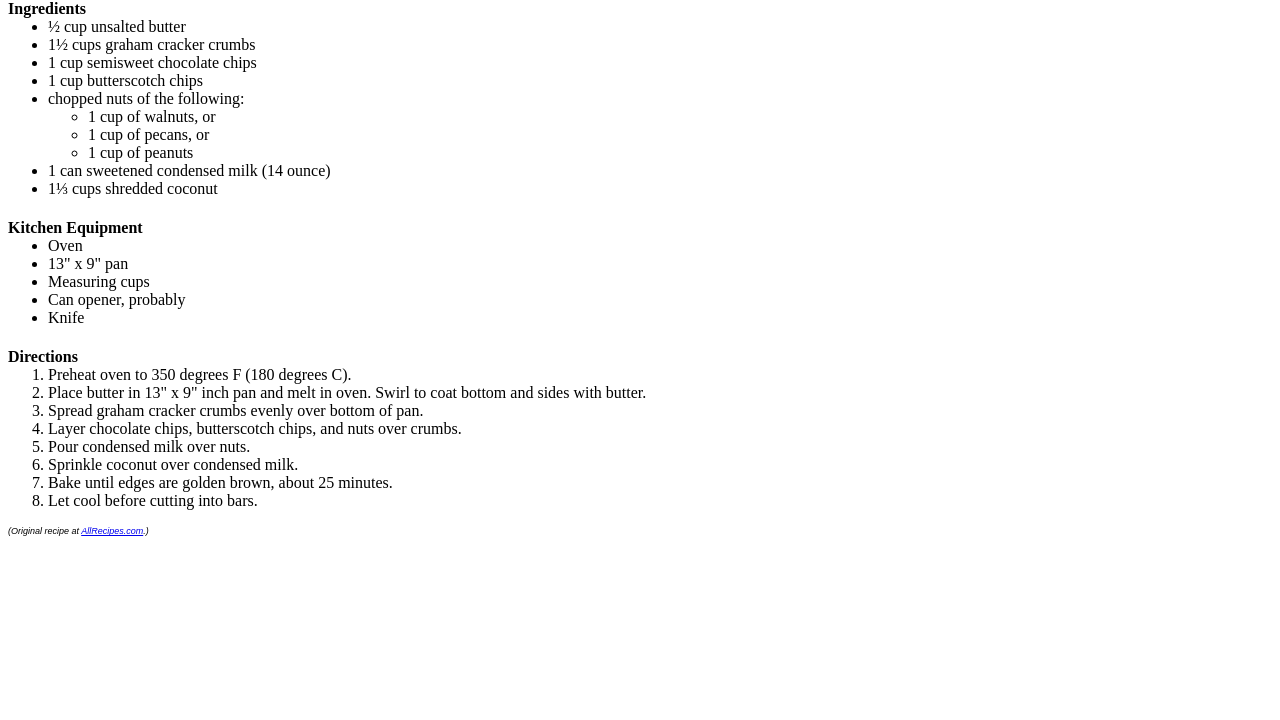
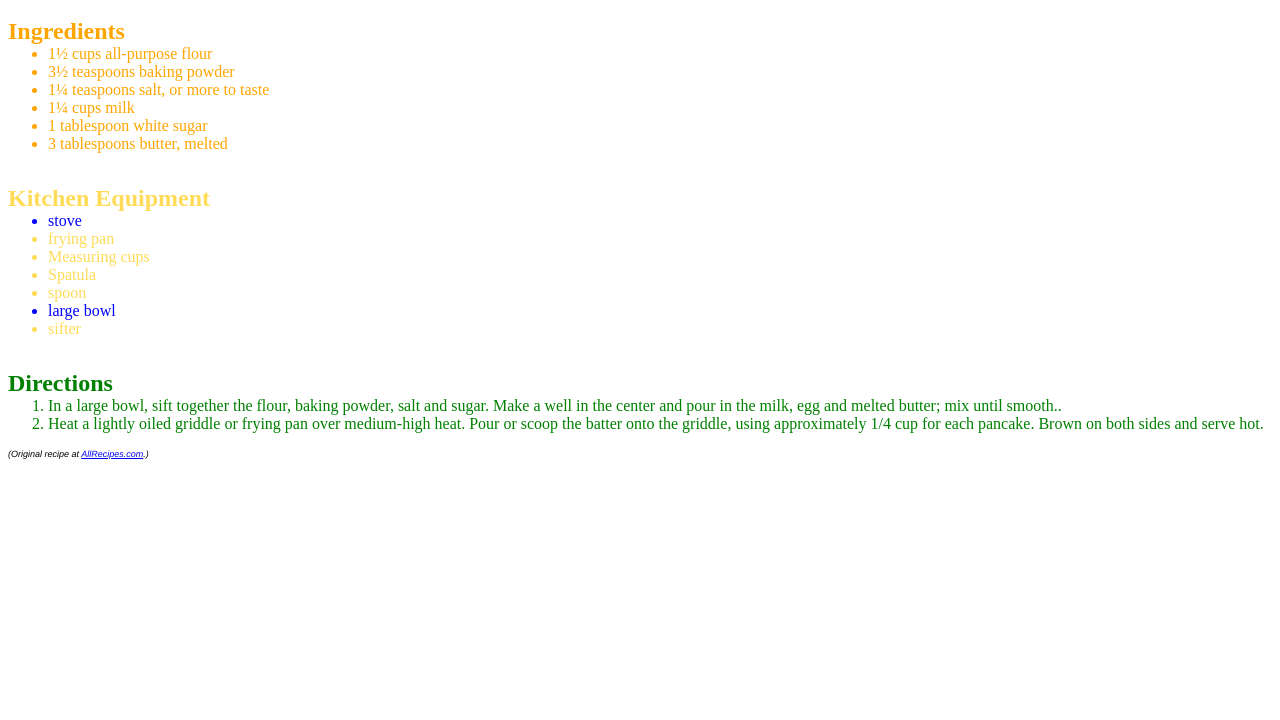
Before and after one commit to Maddyzip/tp3, a plain HTML site: page index.html in a window 1280 px wide. Shown: the part 80-800 px from the top of the page. Drawn offline with Linux system fonts and the light colour scheme; a script that the page names is missing.

Commit message:
updated recipe and css

```diff
--- a/index.html
+++ b/index.html
@@ -6,7 +6,7 @@
   <!-- meta tags and title -->
   <meta charset="UTF-8">
   <meta name="viewport" content="width=device-width, initial-scale=1.0">
-  <title>TP 3: Seven Layer Bars</title>
+  <title>Good old fashioned pancakes</title>
 
   <!-- external and on-page CSS goes here -->
   <link rel="stylesheet" href="styles.css" media="all">
@@ -24,53 +24,42 @@
 
 <body>
 
-  <h1>Seven Layer Bars</h1>
+  <h1>Good old fashioned Pancakes</h1>
 
   <div id="ingredients">
     <h4>Ingredients</h4>
     <ul>
-      <li>½ cup unsalted butter</li>
-      <li>1½ cups graham cracker crumbs</li>
-      <li>1 cup semisweet chocolate chips</li>
-      <li>1 cup butterscotch chips</li>
-      <li>chopped nuts of the following:
-        <ul>
-          <li>1 cup of walnuts, or</li>
-          <li>1 cup of pecans, or</li>
-          <li>1 cup of peanuts</li>
-        </ul>
-      </li>
-      <li>1 can sweetened condensed milk <span>(14 ounce)</span></li>
-      <li>1⅓ cups shredded coconut</li>
+      <li>1½ cups all-purpose flour</li>
+      <li>3½ teaspoons baking powder</li>
+      <li>1¼ teaspoons salt, or more to taste</li>
+      <li>1¼ cups milk </li>
+      <li>1 tablespoon white sugar </li>
+      <li>3 tablespoons butter, melted</li>
     </ul>
   </div>
 
   <div id="equipment">
     <h4>Kitchen Equipment</h4>
     <ul>
-      <li>Oven</li>
-      <li>13" x 9" pan</li>
+      <li class="makeblue">stove</li>
+      <li>frying pan</li>
       <li>Measuring cups</li>
-      <li>Can opener, probably</li>
-      <li>Knife</li>
+      <li>Spatula</li>
+      <li>spoon</li>
+      <li class="makeblue"> large bowl</li>
+      <li> sifter</li>
     </ul>
   </div>
 
   <div id="directions">
     <h4>Directions</h4>
     <ol>
-      <li>Preheat oven to 350 degrees F (180 degrees C).</li>
-      <li>Place butter in 13" x 9" inch pan and melt in oven. Swirl to coat bottom and sides with butter.</li>
-      <li>Spread graham cracker crumbs evenly over bottom of pan.</li>
-      <li>Layer chocolate chips, butterscotch chips, and nuts over crumbs.</li>
-      <li>Pour condensed milk over nuts.</li>
-      <li>Sprinkle coconut over condensed milk.</li>
-      <li>Bake until edges are golden brown, about 25 minutes.</li>
-      <li>Let cool before cutting into bars.</li>
+      <li>In a large bowl, sift together the flour, baking powder, salt and sugar. Make a well in the center and pour in the milk, egg and melted butter; mix until smooth..</li>
+      <li>Heat a lightly oiled griddle or frying pan over medium-high heat. Pour or scoop the batter onto the griddle, using approximately 1/4 cup for each pancake. Brown on both sides and serve hot.</li>
     </ol>
   </div>
 
-  <p class="copyright">(Original recipe at <a href="https://www.allrecipes.com/recipe/9889/seven-layer-bars/">AllRecipes.com</a>.)</p>
+  <p class="copyright">(Original recipe at <a href="https://www.allrecipes.com/recipe/21014/good-old-fashioned-pancakes/">AllRecipes.com</a>.)</p>
 
 </body>
 
--- a/styles.css
+++ b/styles.css
@@ -1,9 +1,11 @@
 h1 {
-  font-family: Arial;
+  font-family: times new roman;
+  font-size: 36px;
+  color: red;
 }
-
 h4 {
   margin-bottom: 0;
+  font-size: 24px;
 }
 
 ul, ol {
@@ -11,7 +13,15 @@ ul, ol {
 }
 
 .copyright {
-  font-family: Arial;
+  font-family: helvetica neue;
   font-size: 9px;
   font-style: italic;
 }
+
+#ingredients {color: orange; }
+
+#equipment {color: #FFDB58; }
+
+#directions {color: green; }
+
+.makeblue {color: blue; }
```
